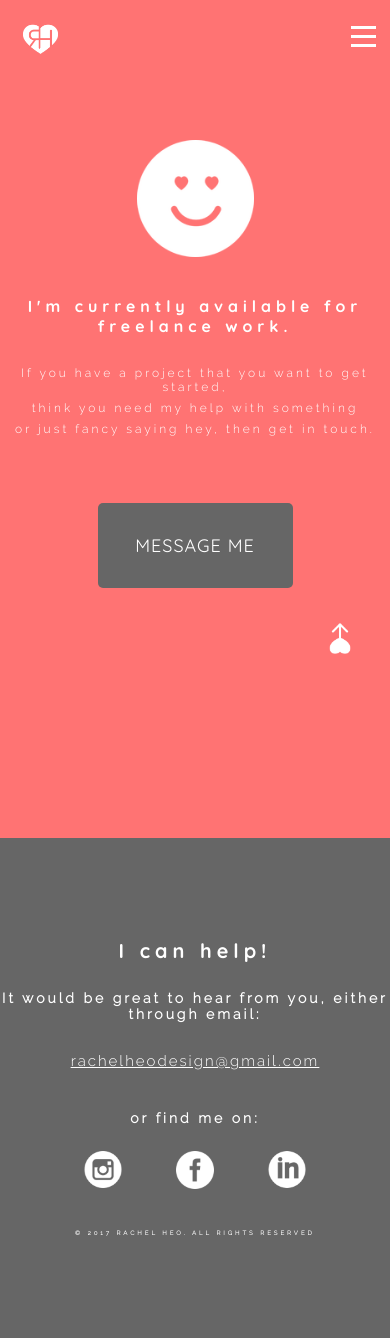
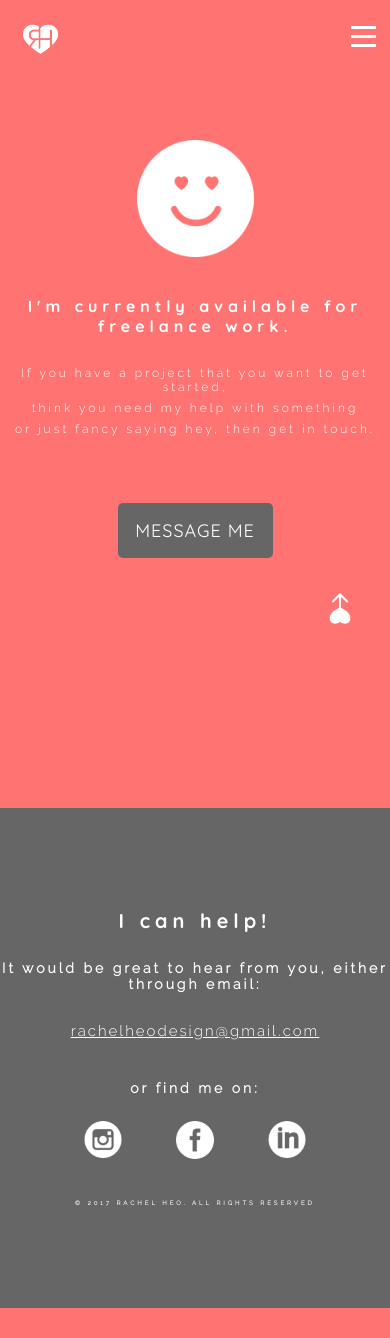
Before and after one commit to rachelheodesign/rachelheodesign.github.io, a Jekyll site: the page built from contact.md, in a window 390 px wide and 1338 px high. Built offline with Jekyll 4.4.1, drawn with Linux system fonts in a browser that asks for light colours; nearby versions of some CDN libraries.

Commit message:
Make size of message me button in Contact page smaller

```diff
--- a/assets/main.scss
+++ b/assets/main.scss
@@ -348,14 +348,36 @@ body {
     font-size: $button-font-size;
     text-decoration: none;
     margin-top: 55px;
+    min-width: 175px;
 
     &:hover {
       background-color: $hover-button-color;
     }
 
-    @media (max-width: 530px) {
-      width: 50%;
-    }
+      @media(max-width: 440px) {
+        width: 20%;
+        min-width: 155px;
+        height: 55px;
+      }
+
+      @media(max-width: 359px) {
+          min-width: 155px;
+          height: 55px;
+      }
+
+      @media(max-width: 342px) {
+          min-width: 120px;
+          height: 50px;
+      }
+
+      @media(max-width: 320px) {
+          min-width: 100px;
+          height: 40px;
+      }
+
+    // @media (max-width: 530px) {
+    //   width: 50%;
+    // }
 
   }
 
```
